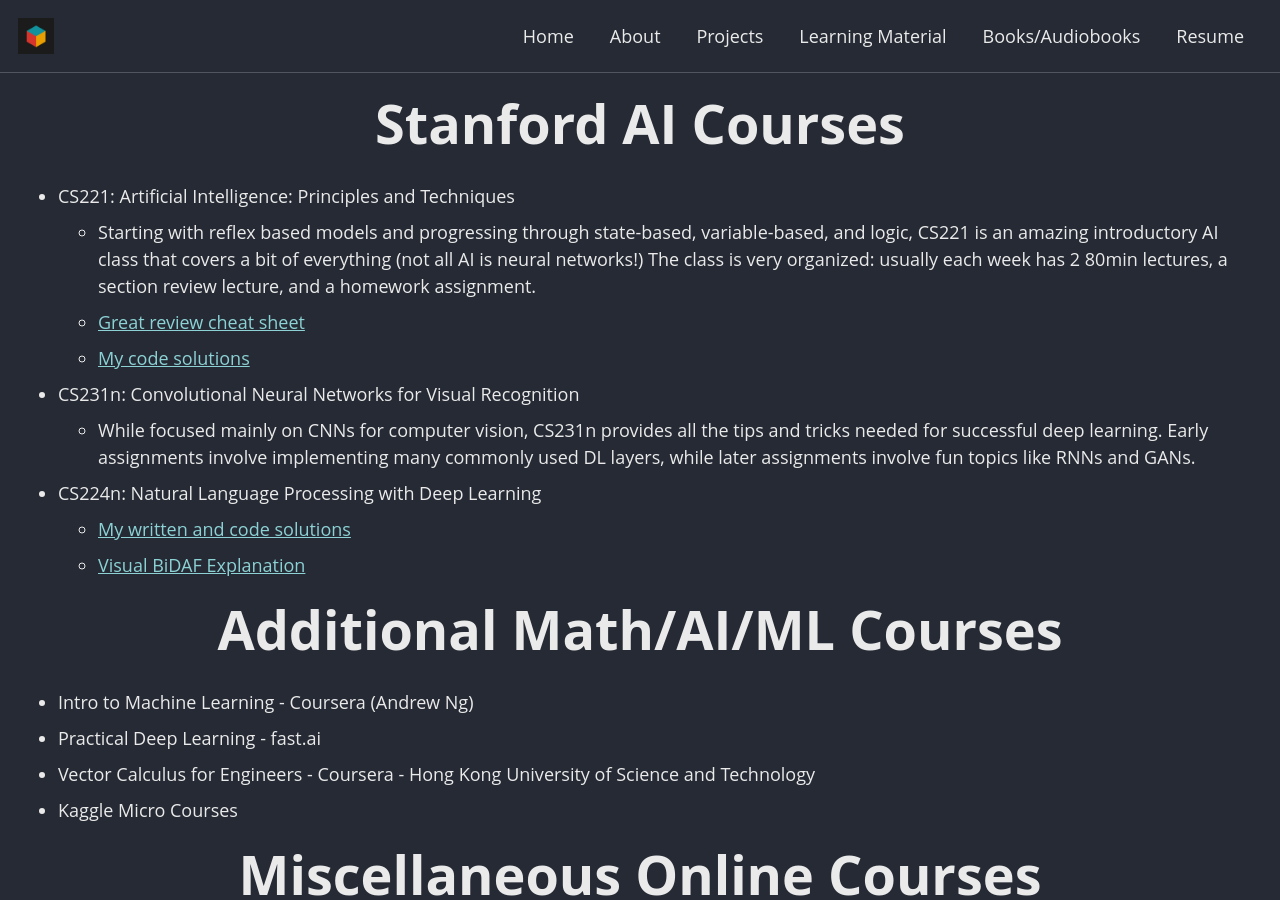
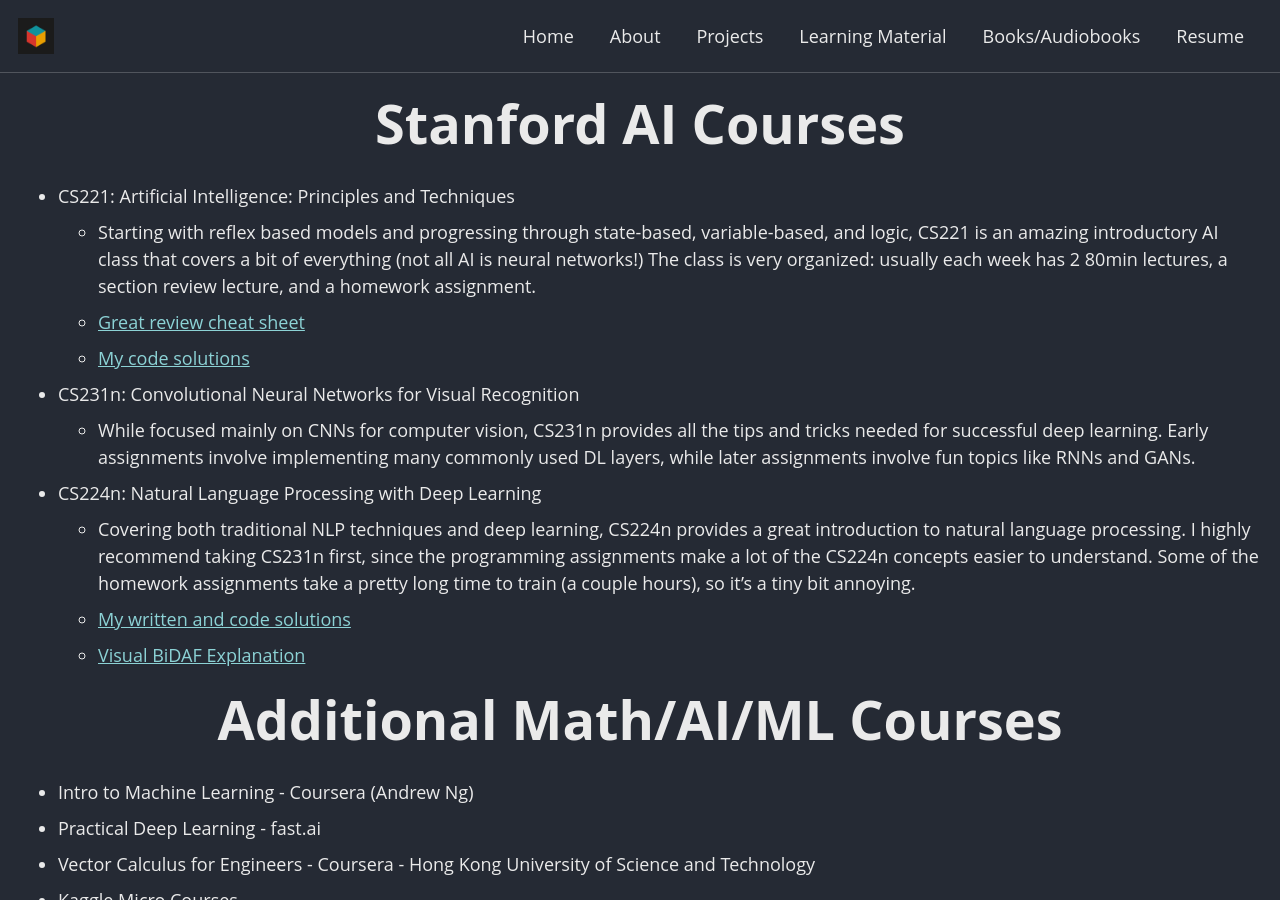
Before and after one commit to dchen327/dchen327.github.io, a Jekyll site: the page built from learning-material.md, in a window 1280 px wide and 900 px high. Built offline with Jekyll 4.4.1, drawn with Linux system fonts in a browser that asks for light colours; cached includes are drawn as plain includes.

Commit message:
add CS224n description

```diff
--- a/learning-material.md
+++ b/learning-material.md
@@ -10,6 +10,7 @@
 - CS231n: Convolutional Neural Networks for Visual Recognition
   - While focused mainly on CNNs for computer vision, CS231n provides all the tips and tricks needed for successful deep learning. Early assignments involve implementing many commonly used DL layers, while later assignments involve fun topics like RNNs and GANs.
 - CS224n: Natural Language Processing with Deep Learning
+  - Covering both traditional NLP techniques and deep learning, CS224n provides a great introduction to natural language processing. I highly recommend taking CS231n first, since the programming assignments make a lot of the CS224n concepts easier to understand. Some of the homework assignments take a pretty long time to train (a couple hours), so it's a tiny bit annoying.
   - [My written and code solutions](https://github.com/dchen327/stanford-cs224n)
   - [Visual BiDAF Explanation](https://towardsdatascience.com/the-definitive-guide-to-bi-directional-attention-flow-d0e96e9e666b)
 
```
